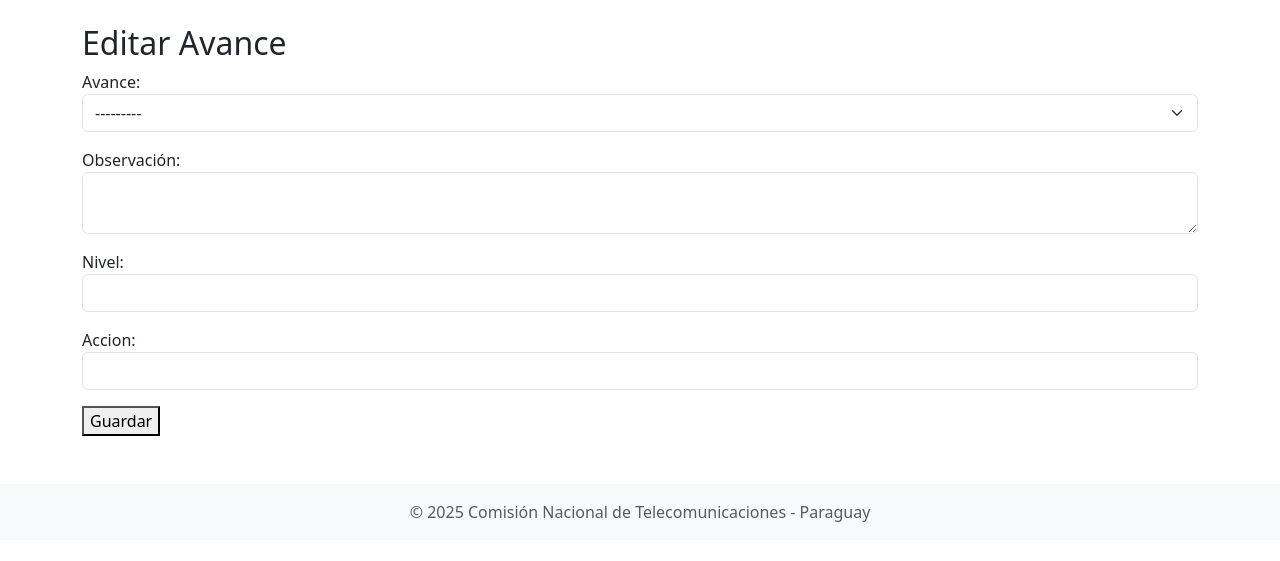
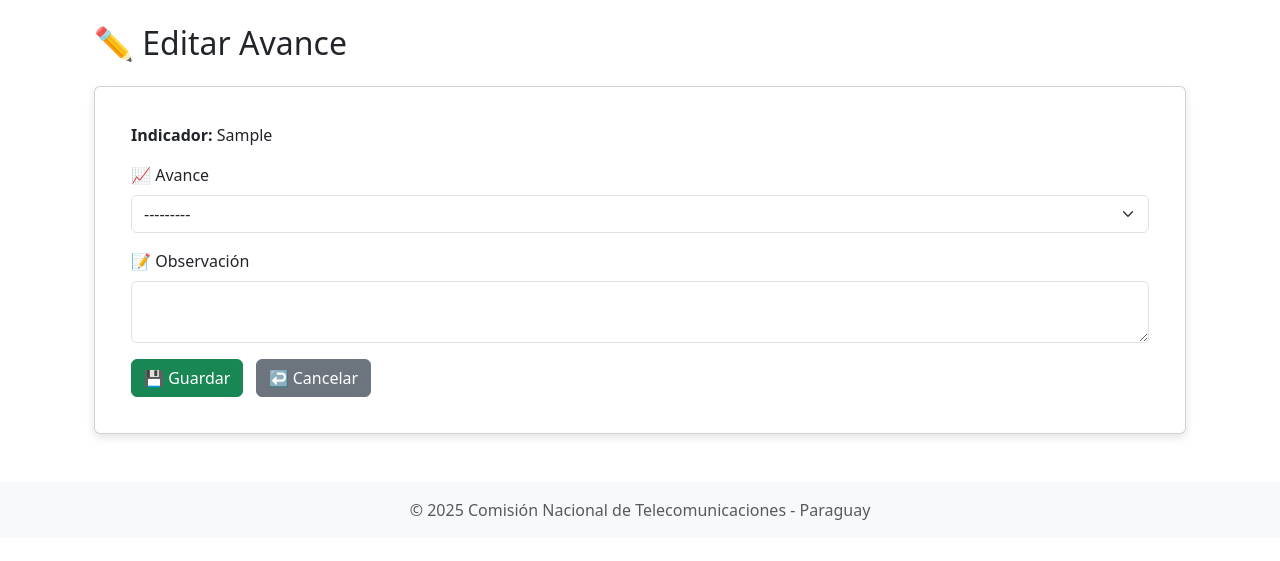
Before and after one commit to tobiasnunezz/pei_2025, a Django app: template planilla/templates/planilla/editar_avance.html in a window 1280 px wide. Shown: the part 74-635 px from the top of the page. Run offline with Django 4.2, Linux system fonts and the light colour scheme; the template is opened without the code that fills it: values that come from a table or form of the project are taken from there, others are empty; tables that the repository leaves empty hold one stand-in row (values such as "Sample post").

Commit message:
🖊️ Mejora visual en formulario de edición de avance: limpio y funcional

```diff
--- a/planilla/templates/planilla/editar_avance.html
+++ b/planilla/templates/planilla/editar_avance.html
@@ -1,9 +1,31 @@
 {% extends "base.html" %}
 {% block content %}
-<h2>Editar Avance</h2>
-<form method="post">
-    {% csrf_token %}
-    {{ form.as_p }}
-    <button type="submit">Guardar</button>
-</form>
+<div class="container mt-4">
+  <h2 class="mb-4">✏️ Editar Avance</h2>
+
+  <div class="card">
+    <div class="card-body">
+      <p><strong>Indicador:</strong> {{ tablero.indicador }}</p>
+
+      <form method="post">
+        {% csrf_token %}
+
+        <div class="mb-3">
+          <label for="id_avance" class="form-label">📈 Avance</label>
+          {{ form.avance }}
+        </div>
+
+        <div class="mb-3">
+          <label for="id_observacion" class="form-label">📝 Observación</label>
+          {{ form.observacion }}
+        </div>
+
+        <button type="submit" class="btn btn-success">
+          💾 Guardar
+        </button>
+        <a href="{% url 'lista_tablero' %}" class="btn btn-secondary ms-2">↩️ Cancelar</a>
+      </form>
+    </div>
+  </div>
+</div>
 {% endblock %}
```
